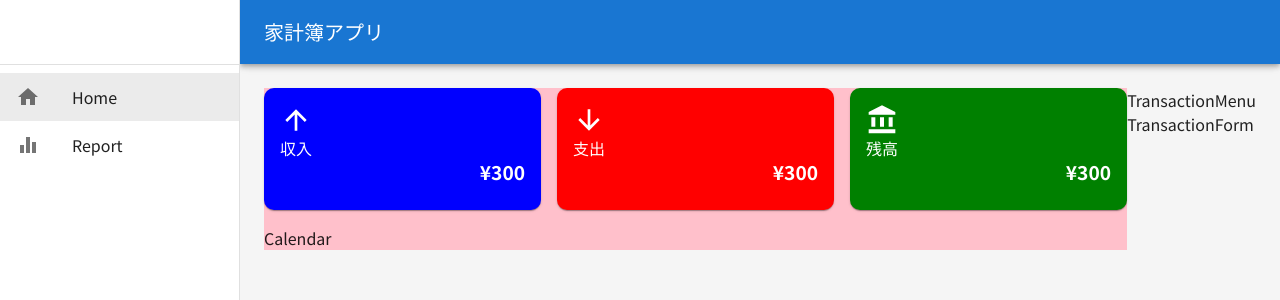
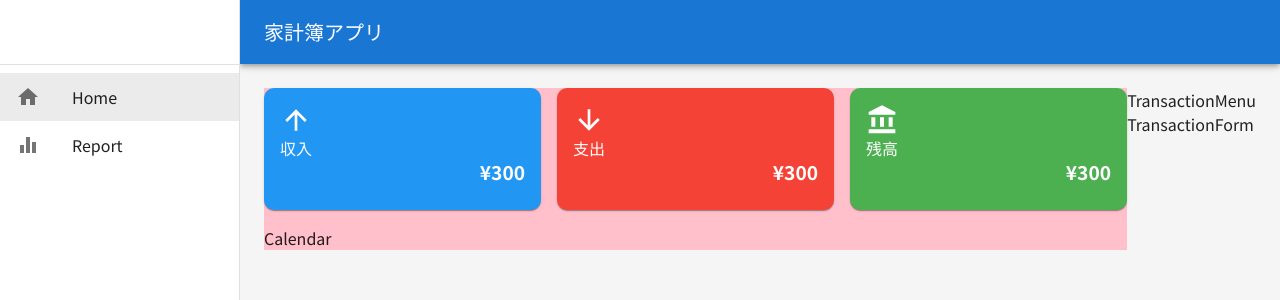
Before and after one commit to manmanmeerkat/household-app, a React (Create React App) app: page / in a window 1280 px wide. Shown: the top 300 px of the page. Built offline with nearby package versions, Linux system fonts and the light colour scheme.

Commit message:
カスタムカラー

```diff
--- a/src/components/common/SideBar.tsx
+++ b/src/components/common/SideBar.tsx
@@ -1,7 +1,5 @@
 import { Box, Divider, Drawer, List, ListItem, ListItemButton, ListItemIcon, ListItemText, Toolbar } from '@mui/material'
 import React, { CSSProperties } from 'react'
-import MailIcon from '@mui/icons-material/Mail';
-import InboxIcon from '@mui/icons-material/MoveToInbox';
 import HomeIcon from '@mui/icons-material/Home';
 import EqualizerIcon  from '@mui/icons-material/Equalizer';
 import { NavLink } from 'react-router-dom';
@@ -69,7 +67,7 @@
     return (
           <Box
           component="nav"
-          sx={{ width: { sm: drawerWidth }, flexShrink: { sm: 0 } }}
+          sx={{ width: { md: drawerWidth }, flexShrink: { md: 0 } }}
           aria-label="mailbox folders"
         >
           <Drawer
@@ -81,7 +79,7 @@
               keepMounted: true, // Better open performance on mobile.
             }}
             sx={{
-              display: { xs: 'block', sm: 'none' },
+              display: { xs: 'block', md: 'none' },
               '& .MuiDrawer-paper': { boxSizing: 'border-box', width: drawerWidth },
             }}
           >
@@ -90,7 +88,7 @@
           <Drawer
             variant="permanent"
             sx={{
-              display: { xs: 'none', sm: 'block' },
+              display: { xs: 'none', md: 'block' },
               '& .MuiDrawer-paper': { boxSizing: 'border-box', width: drawerWidth },
             }}
             open
--- a/src/components/layout/AppLayout.tsx
+++ b/src/components/layout/AppLayout.tsx
@@ -50,8 +50,8 @@
       <AppBar
         position="fixed"
         sx={{
-          width: { sm: `calc(100% - ${drawerWidth}px)` },
-          ml: { sm: `${drawerWidth}px` },
+          width: { md: `calc(100% - ${drawerWidth}px)` },
+          ml: { md: `${drawerWidth}px` },
         }}
       >
         <Toolbar>
@@ -60,7 +60,7 @@
             aria-label="open drawer"
             edge="start"
             onClick={handleDrawerToggle}
-            sx={{ mr: 2, display: { sm: 'none' } }}
+            sx={{ mr: 2, display: { md: 'none' } }}
           >
             <MenuIcon />
           </IconButton>
@@ -82,7 +82,7 @@
       {/* メインコンテンツ */}
       <Box
         component="main"
-        sx={{ flexGrow: 1, p: 3, width: { sm: `calc(100% - ${drawerWidth}px)` } }}
+        sx={{ flexGrow: 1, p: 3, width: { md: `calc(100% - ${drawerWidth}px)` } }}
       >
         <Toolbar />
           <Outlet />
--- a/src/components/layout/MonthlySummary.tsx
+++ b/src/components/layout/MonthlySummary.tsx
@@ -9,7 +9,12 @@
     <Grid container spacing={{ xs: 1, sm: 2 }} mb={2}>
         {/* 収入 */}
         <Grid item xs={4} display={"flex"} flexDirection={"column"}>
-            <Card sx={{ bgcolor: "blue", color: "white", borderRadius: "10px", flexGrow: 1}}>
+            <Card sx={{
+                bgcolor: (theme) => theme.palette.incomeColor.main,
+                color: "white",
+                borderRadius: "10px",
+                flexGrow: 1
+                }}>
                 <CardContent sx={{padding: {xs: 1, sm: 2}}}>
                     <Stack>
                         <ArrowUpwardIcon sx={{ fontSize: "2rem" }}/>
@@ -29,7 +34,12 @@
 
         {/* 支出 */}
         <Grid item xs={4} display={"flex"} flexDirection={"column"}>
-            <Card sx={{ bgcolor: "red", color: "white", borderRadius: "10px", flexGrow: 1}}>
+            <Card sx={{
+                bgcolor: (theme) => theme.palette.expenseColor.main,
+                color: "white",
+                borderRadius: "10px",
+                flexGrow: 1
+                }}>
                 <CardContent sx={{padding: {xs: 1, sm: 2}}}>
                     <Stack>
                         <ArrowDownwardIcon sx={{ fontSize: "2rem" }}/>
@@ -49,7 +59,12 @@
 
         {/* 残高 */}
         <Grid item xs={4} display={"flex"} flexDirection={"column"}>
-            <Card sx={{ bgcolor: "green", color: "white", borderRadius: "10px",flexGrow: 1}}>
+            <Card sx={{
+                bgcolor: (theme) => theme.palette.balanceColor.main,
+                color: "white",
+                borderRadius: "10px",
+                flexGrow: 1
+                }}>
                 <CardContent sx={{padding: {xs: 1, sm: 2}}}>
                     <Stack>
                         <AccountBalanceIcon sx={{ fontSize: "2rem" }}/>
--- a/src/theme/theme.ts
+++ b/src/theme/theme.ts
@@ -1,4 +1,19 @@
-import { createTheme } from "@mui/material";
+import { PaletteColor, PaletteColorOptions, createTheme } from "@mui/material";
+import { blue, green, red } from "@mui/material/colors";
+
+declare module "@mui/material/styles" {
+    interface Palette {
+        incomeColor: PaletteColor;
+        expenseColor: PaletteColor;
+        balanceColor: PaletteColor;
+    }
+
+    interface PaletteOptions {
+        incomeColor?: PaletteColorOptions;
+        expenseColor?: PaletteColorOptions;
+        balanceColor?: PaletteColorOptions;
+    }
+}
 
 export const theme = createTheme({
     typography: {
@@ -8,4 +23,24 @@
         fontWeightMedium: 500,
         fontWeightBold: 700,
     },
+
+    palette: {
+        incomeColor: {
+            main: blue[500],
+            light: blue[100],
+            dark: blue[700],
+        },
+
+        expenseColor: {
+            main: red[500],
+            light: red[100],
+            dark: red[700],
+        },
+
+        balanceColor: {
+            main: green[500],
+            light: green[300],
+            dark: green[700],
+        },
+    }
 });
```
